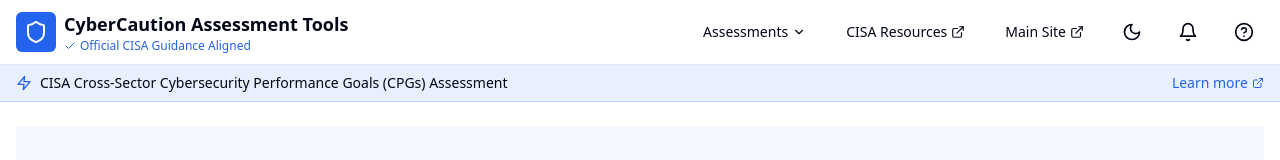
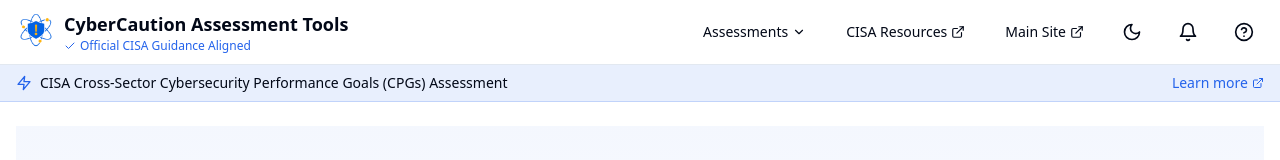
Before and after one commit to Facely1er/assessments-cybercaution, a React (Vite) app: page /assessments in a window 1280 px wide. Shown: the top 160 px of the page. Built offline with nearby package versions, Linux system fonts and the light colour scheme.

Commit message:
Replace shield icon with CyberCaution logo

```diff
--- a/src/components/layout/AssessmentLayout.tsx
+++ b/src/components/layout/AssessmentLayout.tsx
@@ -2,7 +2,25 @@
 import { Link, Outlet } from 'react-router-dom';
 import {
   Shield,
-  AlertTriangle,
+  Target,
+  Award,
+  Users,
+  Smile,
+  Globe,
+  Heart,
+  Zap,
+  CheckCircle,
+  BookOpen,
+  Lock,
+  FileCheck,
+  Building,
+  Clock,
+  Star,
+  Trophy,
+  BarChart,
+  Lightbulb,
+  Calendar,
+  ArrowRight,
   Menu,
   Sun,
   Moon,
@@ -12,7 +30,6 @@
   Bell,
   ExternalLink,
   Check,
-  Zap
 } from 'lucide-react';
 import { Button } from '../ui/Button';
 import { CISAComplianceTracker } from '../CISAComplianceTracker';
@@ -52,9 +69,11 @@
           <div className="flex justify-between h-16 items-center">
             <div className="flex items-center">
               <Link to="/" className="flex items-center group">
-                <div className="h-10 w-10 bg-primary text-white rounded-md flex items-center justify-center mr-2 group-hover:bg-primary/90 transition-colors">
-                  <Shield className="h-6 w-6" />
-                </div>
+                <img
+                  src="/cybercaution.png"
+                  alt="CyberCaution Logo"
+                  className="h-10 w-10 mr-2 group-hover:bg-primary/90 transition-colors"
+                />
                 <div>
                   <span className="text-lg font-bold text-foreground">CyberCaution Assessment Tools</span>
                   <div className="text-xs flex items-center text-primary">
```
